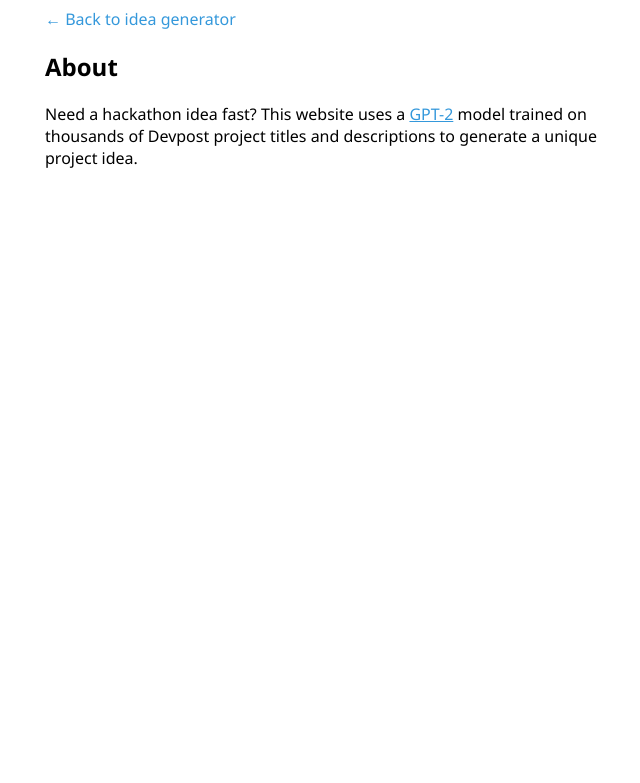
After one commit to dkter/hack_ideas, a Flask app: template templates/about.html in a window 1280 px wide. The commit adds this page. Shown: the top 783 px of the page, without its empty margins (295-935 px from the left). Run offline with Flask 2, Linux system fonts and the light colour scheme; the template is opened without the code that fills it, so the values that code supplies are empty; parts of the project's set-up code (start-up, migrations or seed data) failed here and were passed over.

Commit message:
About page

```diff
--- a/app.py
+++ b/app.py
@@ -57,6 +57,12 @@ def hello_world():
     return template.render()
 
 
+@app.route('/about')
+def about():
+    template = env.get_template('about.html')
+    return template.render()
+
+
 @app.route('/ajax/generate_idea')
 def generate_idea():
     title_text, description_text = get_idea_from_api(False)
--- /dev/null
+++ b/templates/about.html
@@ -0,0 +1,35 @@
+<html>
+    <head>
+        <title>About</title>
+        <style>
+            body {
+                font-family: Segoe UI, Helvetica, sans-serif;
+            }
+
+            a, a:visited {
+                color: #3498db;
+            }
+
+            a.back {
+                text-decoration: none;
+            }
+
+            #content {
+                max-width: 600px;
+                margin: auto;
+            }
+        </style>
+    </head>
+    <body>
+        <div id="content">
+            <a class="back" href="/">← Back to idea generator</a>
+            <h2>About</h2>
+            <p>
+                Need a hackathon idea fast? This website uses a
+                <a href="https://openai.com/blog/better-language-models/">GPT-2</a>
+                model trained on thousands of Devpost project titles and descriptions
+                to generate a unique project idea.
+            </p>
+        </div>
+    </body>
+</html>
```
Also changed, not shown: templates/homepage.html (+18 -0 lines).
